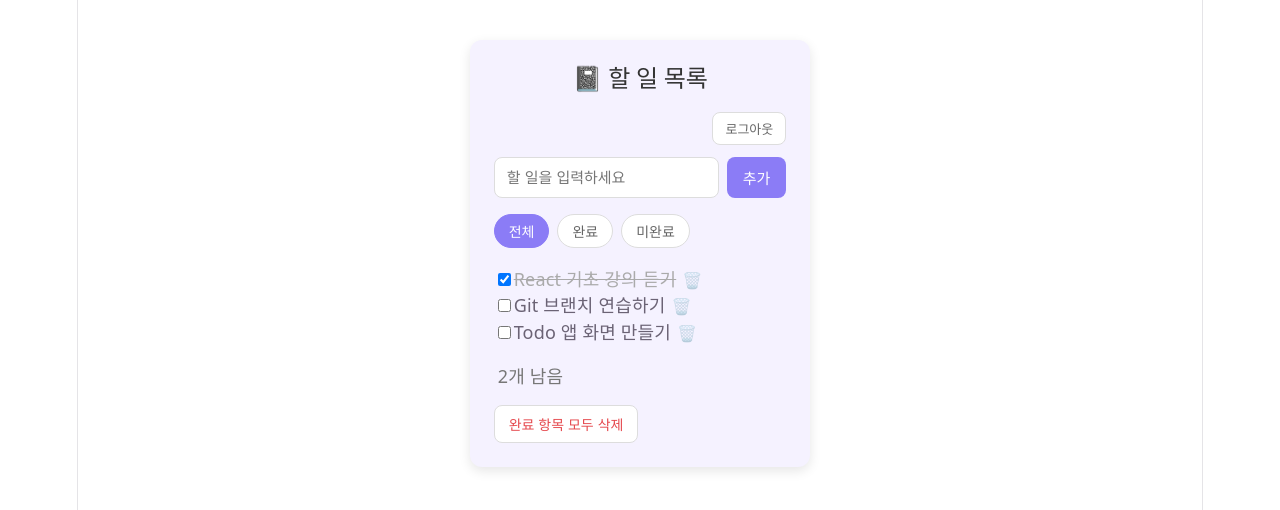
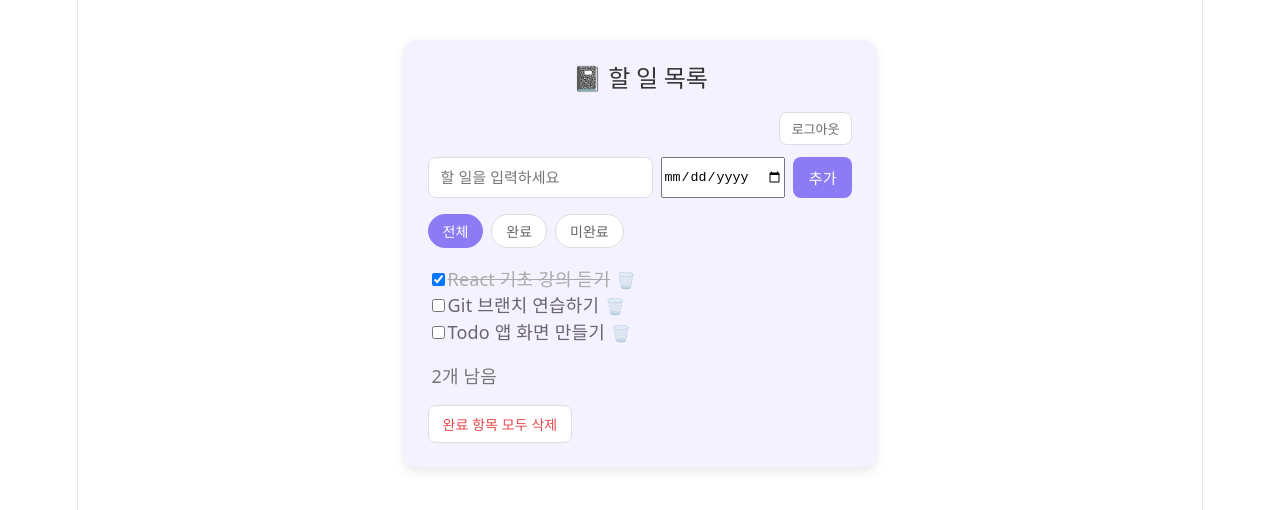
Before and after one commit to noxisna/study, a React (Vite) app: page /todos in a window 1280 px wide. Shown: the top 510 px of the page. Built offline with nearby package versions, Linux system fonts and the light colour scheme; sample sign-in values are in the browser's storage.

Commit message:
feat: 할 일 마감일 추가 및 기한 지난 항목 빨간색 표시

```diff
--- a/src/components/TodoForm.jsx
+++ b/src/components/TodoForm.jsx
@@ -1,4 +1,4 @@
-function TodoForm({ inputText, setInputText, onAdd}){
+function TodoForm({ inputText, setInputText, dueDate, setDueDate, onAdd}){
     const handleKeyDown = (e) => {
         if (e.nativeEvent.isComposing) return;
         if(e.key === "Enter"){
@@ -16,7 +16,13 @@ function TodoForm({ inputText, setInputText, onAdd}){
                 onChange={(e) => setInputText(e.target.value)}
                 onKeyDown={handleKeyDown}
             />
-            <button className="todo-add-btn" onClick={onAdd}>
+            <input
+             type="date"
+             className="todo-date-input"
+             value={dueDate}
+             onChange={(e) => setDueDate(e.target.value)}
+             />
+             <button className="todo-add-btn" onClick={onAdd}>
                 추가
             </button>
         </div>
--- a/src/components/TodoItem.jsx
+++ b/src/components/TodoItem.jsx
@@ -8,7 +8,12 @@ function TodoItem({
     onEditStart,
     onEditKeyDown,
 }) {
+
+    const today = new Date().toLocaleDateString("sv-SE");
+    const isOverdue = todo.dueDate && todo.dueDate < today && !todo.done;
+
     return (
+
         <li className="todo item">
             <input
             type="checkbox"
@@ -32,6 +37,10 @@ function TodoItem({
             >
                 {todo.text}
             </span>
+        )}{todo.dueDate && (
+            <span className={isOverdue ? "todo-due overdue" : "todo-due"}>
+                📅 {todo.dueDate}
+            </span>
         )}
 
         <button className="todo-delete-btn" onClick={() => onDelete(todo.id)}>
--- a/src/pages/TodoListPage.css
+++ b/src/pages/TodoListPage.css
@@ -170,3 +170,14 @@
   border-color: #8b7cf6;
   color: #8b7cf6;
 }
+
+.todo-due {
+  margin-left: 8px;
+  font-size: 13px;
+  color: #6b7280;
+}
+
+.todo-due.overdue {
+  color: #dc2626;
+  font-weight: 700;
+}
--- a/src/pages/TodoListPage.jsx
+++ b/src/pages/TodoListPage.jsx
@@ -12,6 +12,7 @@ import useLocalStorage from "../hooks/useLocalStorage";
 function TodoListPage() {
   const [todoList, setTodoList] = useLocalStorage("todoList", todos);
   const [inputText, setInputText] =useState("");
+  const [dueDate, setDueDate] = useState("");
   const [filter, setFilter] = useState("all");
   const [editingId, setEditingId] = useState(null);
   const [editText, setEditText] = useState("");
@@ -22,9 +23,11 @@ function TodoListPage() {
       id: Date.now(),
       text: inputText,
       done: false,
+      dueDate: dueDate,
     };
     setTodoList([...todoList, newTodo]);
     setInputText("");
+    setDueDate("");
   };
 
   const handleDelete = (id) => {
@@ -99,7 +102,13 @@ function TodoListPage() {
     <div className="todo-container">
       <h2 className="todo-title">📓 할 일 목록</h2>
       <button className="logout-btn" onClick={handleLogout}>로그아웃</button>
-      <TodoForm inputText={inputText} setInputText={setInputText} onAdd={handleAdd} />
+      <TodoForm
+        inputText={inputText}
+        setInputText={setInputText}
+        dueDate={dueDate}
+        setDueDate={setDueDate}
+        onAdd={handleAdd}
+      />
       <FilterBar filter={filter} setFilter={setFilter}/>
 
       <TodoList
```
